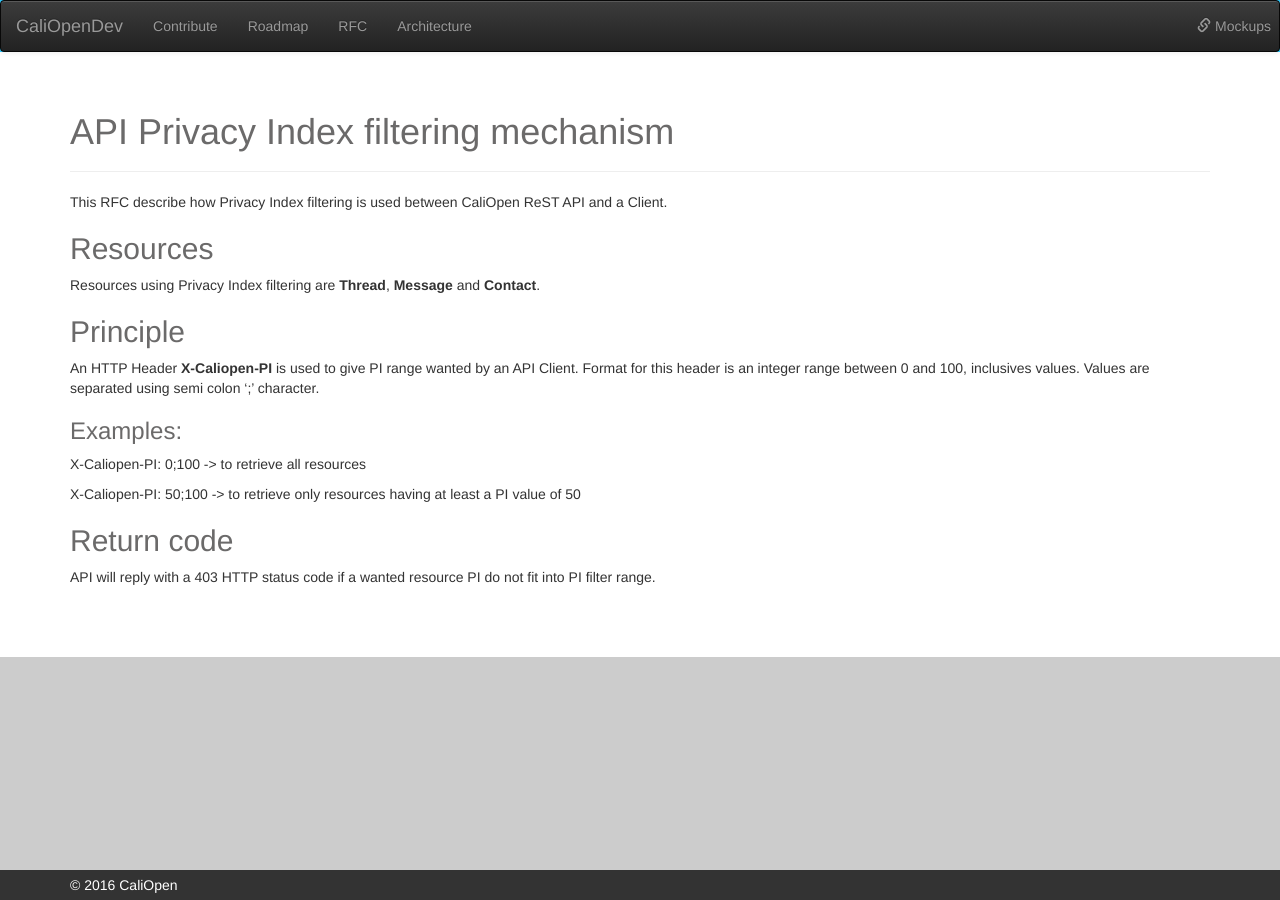
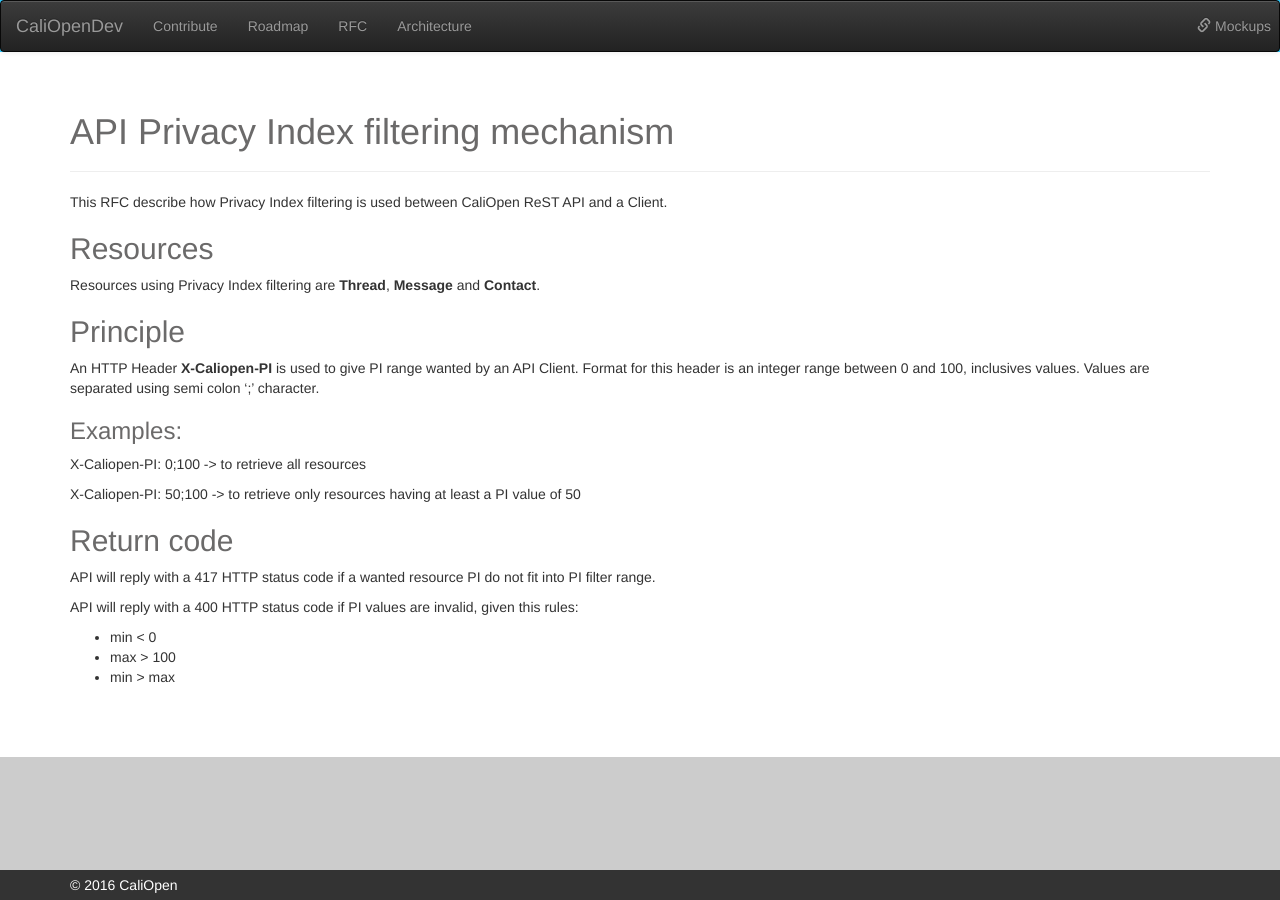
Before and after one commit to CaliOpen/caliopen.github.io, a Jekyll site: the page built from _posts/rfc/2016-04-01-PI-filter.md, in a window 1280 px wide. Built offline with Jekyll 4.4.1, drawn with Linux system fonts in a browser that asks for light colours; nearby versions of some CDN libraries.

Commit message:
Change return status to 417 if PI of a resource do not fit and explain 400 status for bad PI values

```diff
--- a/_posts/rfc/2016-04-01-PI-filter.md
+++ b/_posts/rfc/2016-04-01-PI-filter.md
@@ -26,5 +26,12 @@
 
 ## Return code
 
-API will reply with a 403 HTTP status code if a wanted resource PI do not fit into
+API will reply with a 417 HTTP status code if a wanted resource PI do not fit into
 PI filter range.
+
+API will reply with a 400 HTTP status code if PI values are invalid, given this
+rules:
+
+* min < 0
+* max > 100
+* min > max
```
